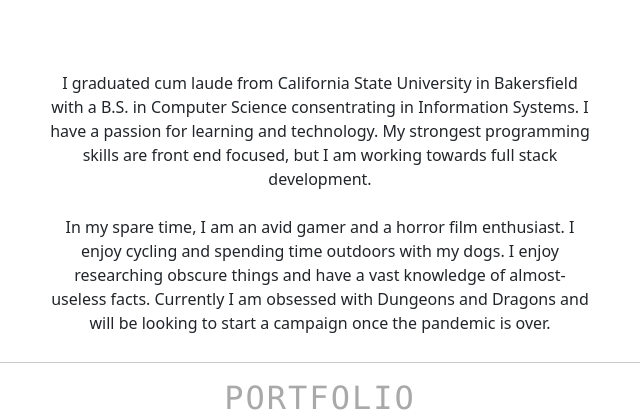
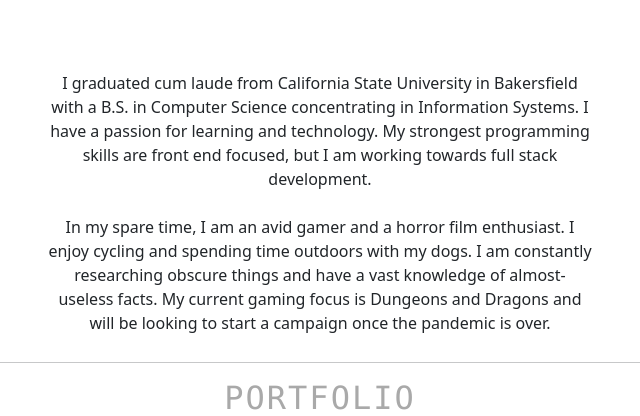
Before and after one commit to NickKalar/kalar, a Django app: page / in a window 1280 px wide. Shown: the part 927-1343 px from the top of the page, without its empty margins (320-960 px from the left). Run offline with Django 3.2, Linux system fonts and the light colour scheme; some libraries are stand-ins or nearby versions.

Commit message:
update About Me Section

```diff
--- a/templates/home.html
+++ b/templates/home.html
@@ -79,15 +79,14 @@
 		<h2 class="pre text-center">About Me</h2>
 		<div class="row justify-content-center text-center">
 			<div class="col-6 align-self-center">
-				<p>I graduated cum laude from California State University in Bakersfield with a
-					B.S. in Computer Science consentrating in Information Systems. I have a
-					passion for learning and technology. My strongest programming skills are
-					front end focused, but I am working towards full stack development.
-				<br><br>In my spare time, I am an avid gamer and a horror film enthusiast. I
-				enjoy cycling and spending time outdoors with my dogs. I enjoy researching obscure
-				things and have a vast knowledge of almost-useless facts. Currently I am obsessed
-				with Dungeons and Dragons and will be looking to start a campaign once the pandemic
-				is over.
+				<p>I graduated cum laude from California State University in Bakersfield with a B.S.
+					in Computer Science concentrating in Information Systems. I have a passion for
+					learning and technology. My strongest programming skills are front end focused,
+					but I am working towards full stack development.
+				<br><br>In my spare time, I am an avid gamer and a horror film enthusiast. I enjoy
+				cycling and spending time outdoors with my dogs. I am constantly researching obscure
+				things and have a vast knowledge of almost-useless facts. My current gaming focus is
+				Dungeons and Dragons and will be looking to start a campaign once the pandemic is over.
 				</p>
 			</div>
 		</div>
```
